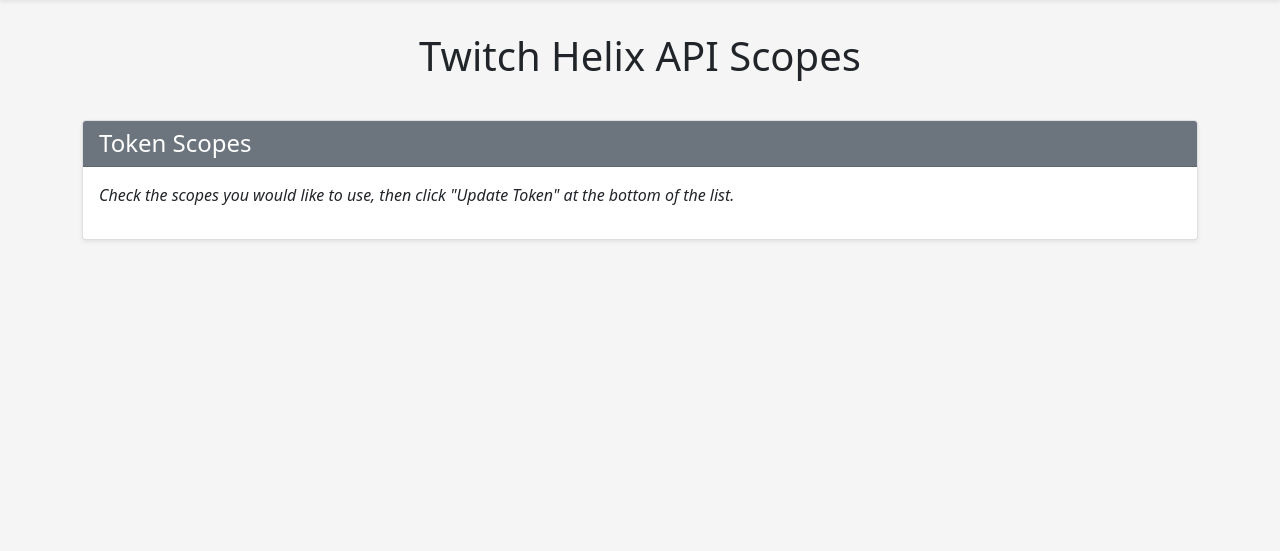
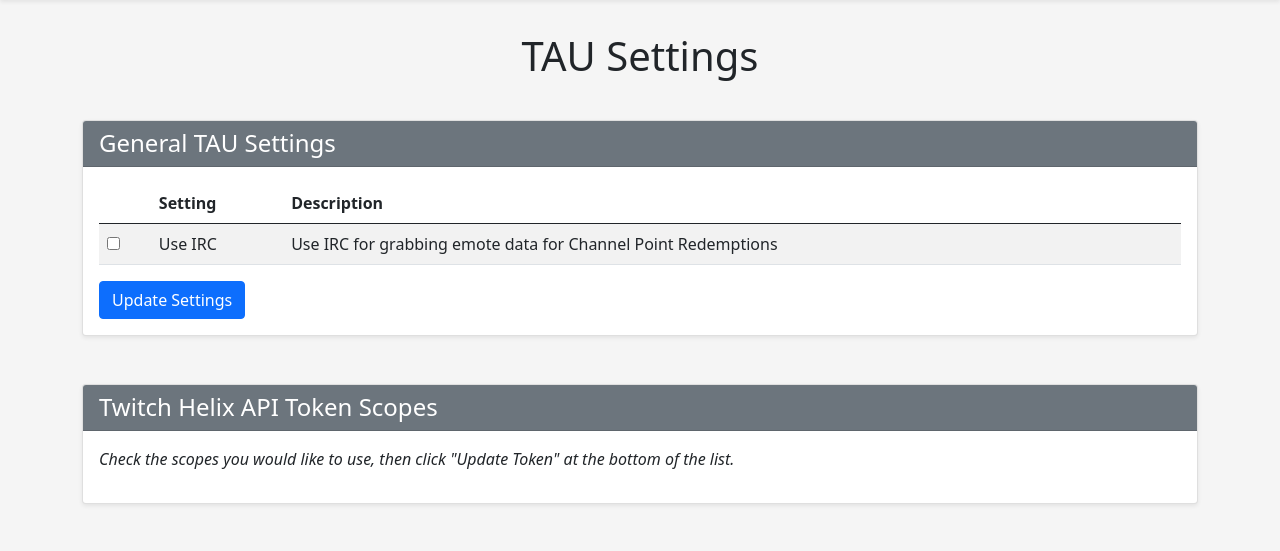
Before and after one commit to Team-TAU/tau, a Django app: template tau/twitch/templates/twitch/twitch_token_scopes.html in a window 1280 px wide. Shown: the part 56-607 px from the top of the page. Run offline with Django 3.2, Linux system fonts and the light colour scheme; the template is opened without the code that fills it, so the values that code supplies are empty; some libraries are stand-ins or nearby versions.

Commit message:
Working IRC worker process.  Use of IRC worker (to add emotes to channel points) is turned off by default, but can be enabled in the 'TAU Settings' page, which contains both this setting, and the toggle list of required helix endpoint scopes.

```diff
--- a/tau/config/common.py
+++ b/tau/config/common.py
@@ -275,7 +275,8 @@
         'FIRST_RUN': (True, 'First Run', bool),
         'CHANNEL': ('', 'Channel name', str),
         'CHANNEL_ID': ('', 'Channel ID', str),
-        'SCOPE_UPDATED_NEEDED': (False, 'Need to update Twitch Scopes', str),
+        'USE_IRC': (False, 'Use IRC for Channel Point Redemption Emotes', bool),
+        'SCOPE_UPDATED_NEEDED': (False, 'Need to update Twitch Scopes', bool),
         'TWITCH_ACCESS_TOKEN': ('', 'Twitch API Access Token', str),
         'TWITCH_REFRESH_TOKEN': ('', 'Twitch API Refresh Token', str),
         'TWITCH_APP_ACCESS_TOKEN': ('', 'Twitch API App Access Token', str),
--- a/tau/templates/base.html
+++ b/tau/templates/base.html
@@ -32,7 +32,7 @@
               <li><a href="/" class="text-white">Dashboard</a></li>
               <li><a href="/streamers/" class="text-white">Streamers</a></li>
               <li><a href="#" class="text-white" data-bs-toggle="modal" data-bs-target="#tokenModal">Show Auth Token</a></li>
-              <li><a href="/twitch/token-scopes/" class="text-white">Update Token Scopes</a></li>
+              <li><a href="/tau-settings/" class="text-white">TAU Settings</a></li>
               <li><a href="/refresh-token-scope/" class="text-white">Refresh Token Scope</a></li>
               <li><a href="/accounts/logout/" class="text-white">Log out</a></li>
             </ul>
--- a/tau/twitch/static/js/twitch-api-scopes.js
+++ b/tau/twitch/static/js/twitch-api-scopes.js
@@ -1,6 +1,8 @@
 let scopes = [];
 let helixEndpoints = [];
 let endpointsByScope = {};
+let useIrc = false;
+
 
 window.onload = (event) => {
     ajaxGet(`${protocol}//${host}${port}/api/v1/twitch/scopes/`).subscribe(resp => {
@@ -10,7 +12,27 @@
             updateScopesForm();
         });
     });
+    ajaxGet(`${protocol}//${host}${port}/api/v1/settings/use_irc`).subscribe(resp => {
+        useIrc = resp.use_irc;
+        updateSettingsForm();
+    })
+}
 
+function updateSettingsForm() {
+    document.getElementById("use-irc").checked=useIrc;
+}
+
+function onTauFormSubmit() {
+    useIrc = document.getElementById("use-irc").checked
+    const payload = {
+        value: useIrc
+    };
+
+    const sub = ajaxPut(`${protocol}//${host}${port}/api/v1/settings/use_irc`, payload).subscribe(resp => {
+
+    });
+
+    return false;
 }
 
 function updateScopesForm() {
--- a/tau/twitch/templates/twitch/twitch_token_scopes.html
+++ b/tau/twitch/templates/twitch/twitch_token_scopes.html
@@ -7,14 +7,40 @@
 <section class="py-3 text-center container">
     <div class="row py-lg-3">
         <div class="col-lg-6 col-md-8 mx-auto">
-            <h1 class="fw-light">Twitch Helix API Scopes</h1>
+            <h1 class="fw-light">TAU Settings</h1>
         </div>
     </div>
 </section>
+
 <section class="container pb-4">
     <div class="card mb-4 shadow-sm">
         <div class="card-header bg-secondary text-white">
-            <h4 class="my-0 fw-normal">Token Scopes</h4>
+            <h4 class="my-0 fw-normal">General TAU Settings</h4>
+        </div>
+        <div class="card-body">
+            <form id="tau-form" onsubmit="return onTauFormSubmit()">
+                <table class="table table-striped">
+                    <thead>
+                        <tr><th></th><th>Setting</th><th>Description</th></tr>
+                    </thead>
+                    <tbody>
+                        <tr>
+                            <td><input type="checkbox" id="use-irc"></td>
+                            <td>Use IRC</td>
+                            <td>Use IRC for grabbing emote data for Channel Point Redemptions</td>
+                        </tr>
+                    </tbody>
+                </table>
+                <input type="submit" class="btn btn-primary" value="Update Settings">
+            </form>
+        </div>
+    </div>
+</section>
+
+<section class="container pb-4">
+    <div class="card mb-4 shadow-sm">
+        <div class="card-header bg-secondary text-white">
+            <h4 class="my-0 fw-normal">Twitch Helix API Token Scopes</h4>
         </div>
         <div class="card-body">
             <p><em>Check the scopes you would like to use, then click "Update Token" at the bottom of the list.</em></p>
--- a/tau/twitchevents/signals.py
+++ b/tau/twitchevents/signals.py
@@ -1,6 +1,7 @@
 from django.db.models.signals import post_save
 from django.dispatch import receiver
 
+from constance import config
 from constance.signals import config_updated
 from channels.layers import get_channel_layer
 from asgiref.sync import async_to_sync
@@ -11,7 +12,7 @@
 # Send message over twitchevents ws whenever a twitch-event is updated
 @receiver(post_save, sender=TwitchEvent)
 def twitch_event_saved(sender, instance, created, **kwargs):
-    if created and instance.event_type == 'point-redemption' and instance.event_data['user_input'] != '':
+    if config.USE_IRC and created and instance.event_type == 'point-redemption' and instance.event_data['user_input'] != '':
         return
     print('broadcasting twitch event')
     channel_layer = get_channel_layer()
--- a/tau/urls.py
+++ b/tau/urls.py
@@ -36,10 +36,12 @@
     get_tau_token,
     HeartbeatViewSet,
     ServiceStatusViewSet,
-    helix_view
+    helix_view,
+    TAUSettingsViewSet
 )
 
 router = OptionalSlashRouter()
+router.register(r'settings', TAUSettingsViewSet, basename='tau-settings')
 router.register(r'twitch-events', TwitchEventViewSet, basename='twitch-events')
 router.register(r'twitch-events', TwitchEventModelViewSet)
 router.register(r'service-status', ServiceStatusViewSet, basename='service-status')
@@ -68,7 +70,7 @@
     path('twitch-callback/', process_twitch_callback_view),
     path('first-run/', first_run_view),
     path('streamers/', streamer_page_view),
-    path('twitch/token-scopes/', twitch_token_page_view),
+    path('tau-settings/', twitch_token_page_view),
     path('', home_view),
 
     # the 'api-root' from django rest-frameworks default router
```
Also changed, not shown: tau/core/views.py (+26 -0 lines), tau/twitchevents/ircclient.py (+46 -9 lines), 1 other file.
